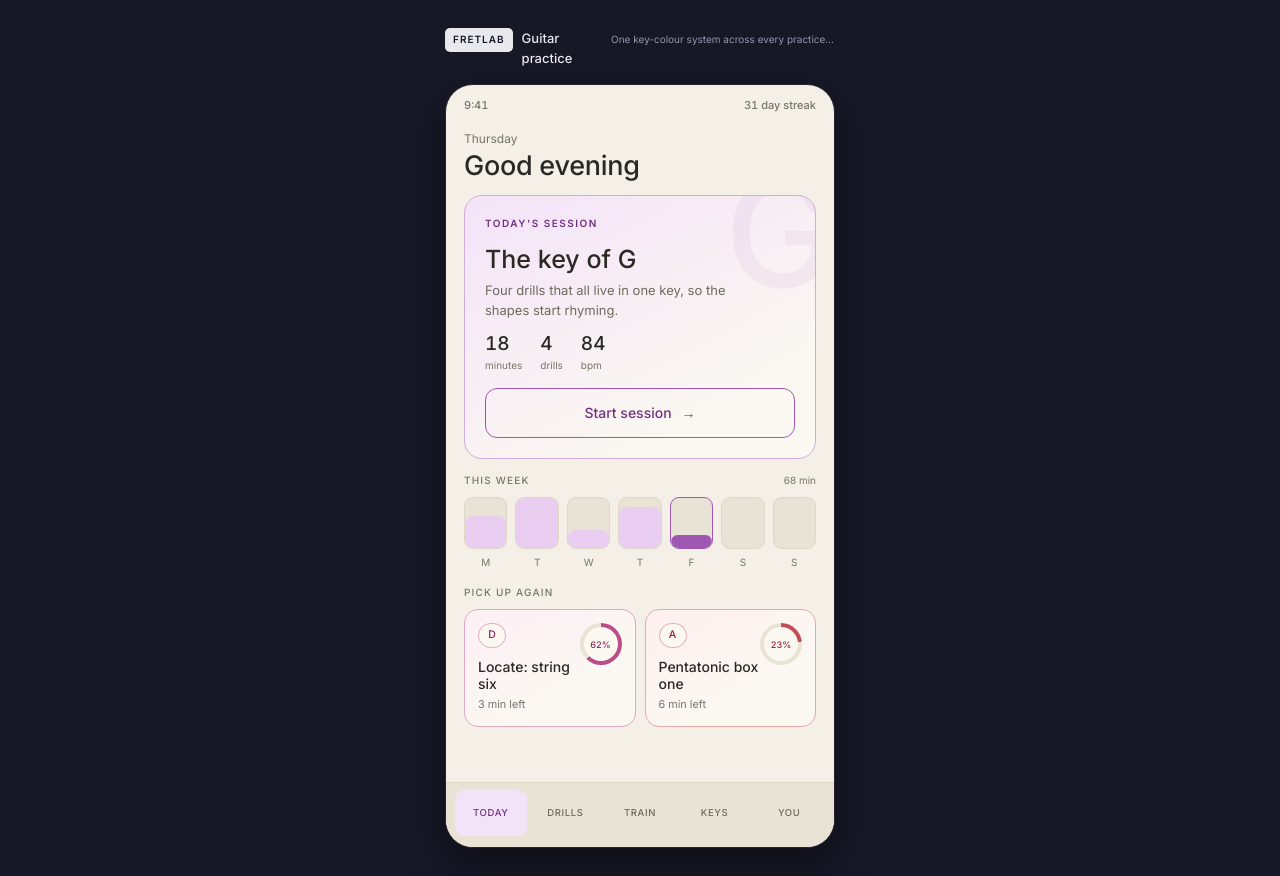
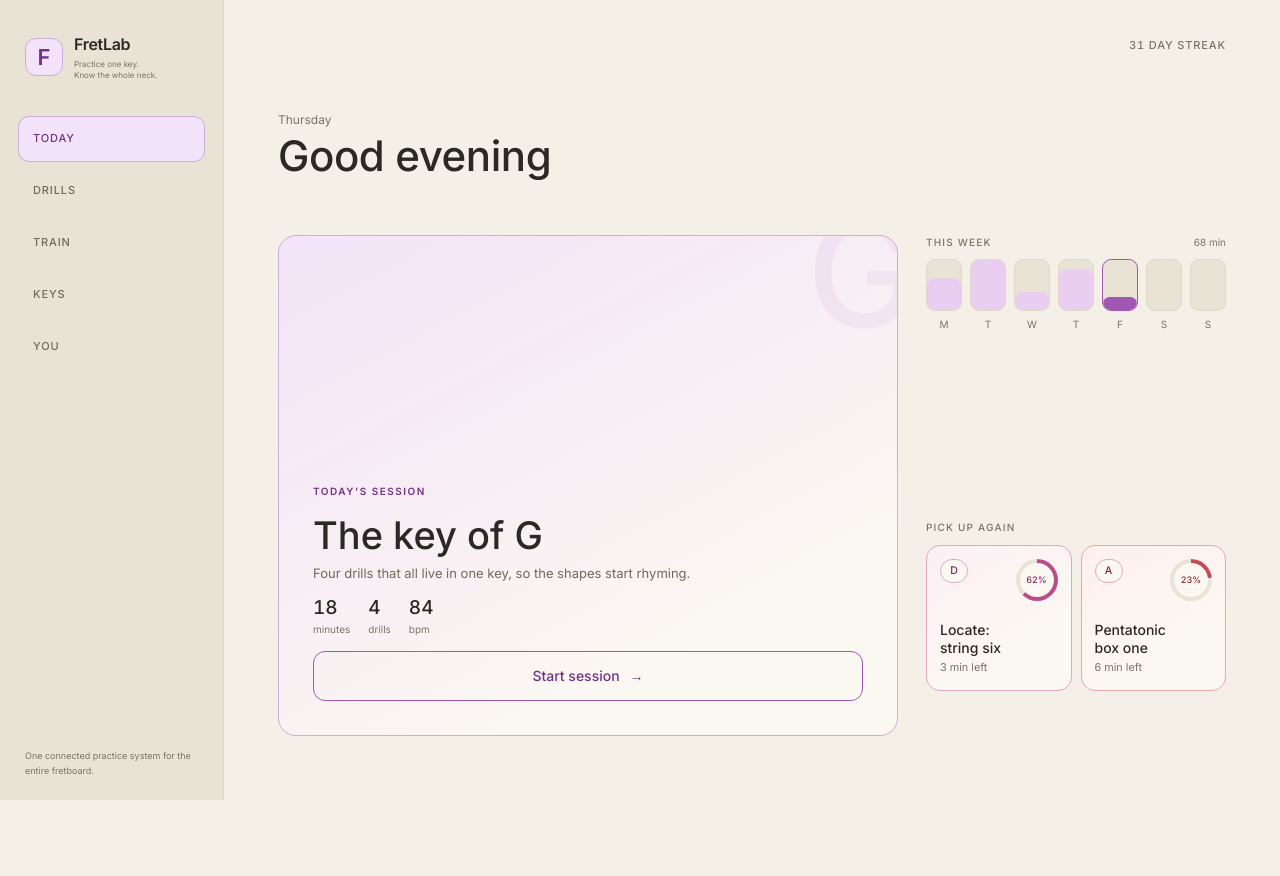
Before and after one commit to TechnicallyAustin/Fretlab, a Next.js app: page / in a window 1280 px wide. After the commit the page ends 800 px from the top, so only its background shows below. Built offline with nearby package versions, Linux system fonts and the light colour scheme.

Commit message:
Add FretLab desktop experience

```diff
--- a/app/globals.css
+++ b/app/globals.css
@@ -67,8 +67,11 @@ h1,h2,h3,p { margin:0; }
 .ring > span { position:relative; z-index:1; color:var(--key-ink); font-size:9px; font-weight:500; font-variant-numeric:tabular-nums; }
 
 .tab-bar { position:absolute; z-index:20; left:0; bottom:0; width:100%; display:flex; gap:3px; padding:7px 9px 11px; border:0; border-top:1px solid var(--line); border-radius:0; background:var(--sunken); box-shadow:none; backdrop-filter:none; }
+.desktop-brand,.desktop-nav-note { display:none; }
+.nav-items { width:100%; display:flex; flex:1; gap:3px; }
 .tab-bar button { flex:1; min-height:46px; display:flex; align-items:center; justify-content:center; border:0; border-radius:9px; background:transparent; color:var(--muted); cursor:pointer; font-size:9.5px; font-weight:500; letter-spacing:.07em; text-transform:uppercase; }
 .tab-bar button.active { background:var(--key-fill); color:var(--key-ink); }
+.view-runner .tab-bar,.view-summary .tab-bar,.view-drill-detail .tab-bar,.view-scale-detail .tab-bar,.view-routine-detail .tab-bar,.view-guided .tab-bar { display:none; }
 
 .chip-scroll { display:flex; gap:7px; overflow-x:auto; padding-bottom:3px; scrollbar-width:none; }
 .chip-scroll::-webkit-scrollbar { display:none; }
@@ -108,10 +111,10 @@ h1,h2,h3,p { margin:0; }
 .key-wheel svg { width:100%; height:100%; filter:drop-shadow(0 8px 17px rgba(60,50,30,.1)); }
 .key-wheel path { stroke:var(--paper); stroke-width:2; cursor:pointer; transition:filter .16s ease,opacity .16s ease; }
 .key-wheel g:hover path { filter:brightness(.97); }
-.wheel-label,.minor-label { position:absolute; transform:translate(-50%,-50%); pointer-events:none; }
-.wheel-label { border:0; background:transparent; color:color-mix(in srgb,var(--ink) 56%,transparent); font-size:15px; font-weight:600; }
+.wheel-label,.minor-label { position:absolute; transform:translate(-50%,-50%); }
+.wheel-label { z-index:2; border:0; background:transparent; color:color-mix(in srgb,var(--ink) 68%,transparent); cursor:pointer; font-size:15px; font-weight:600; }
 .wheel-label.selected { color:#fbf8f2; }
-.minor-label { color:color-mix(in srgb,var(--ink) 52%,transparent); font-size:10px; }
+.minor-label { color:color-mix(in srgb,var(--ink) 58%,transparent); font-size:10px; pointer-events:none; }
 .wheel-core { position:absolute; left:50%; top:50%; display:flex; flex-direction:column; align-items:center; gap:4px; transform:translate(-50%,-50%); }
 .wheel-core strong { font-size:38px; line-height:1; font-weight:500; }
 .wheel-core span { color:var(--key-ink); font-size:9px; font-weight:500; letter-spacing:.16em; text-transform:uppercase; }
@@ -288,6 +291,79 @@ h1,h2,h3,p { margin:0; }
 @keyframes sweep { from { opacity:0; transform:translateY(6px); } to { opacity:1; transform:none; } }
 @keyframes draw { from { stroke-dashoffset:400; } to { stroke-dashoffset:0; } }
 
+@media (min-width:900px) {
+  html,body { min-width:900px; background:var(--paper); }
+  .site-shell { min-height:100vh; display:block; padding:0; background:var(--paper); }
+  .design-caption { display:none; }
+  .app-frame { width:100%; height:auto; min-height:100vh; overflow:visible; border:0; border-radius:0; background:var(--paper); box-shadow:none; }
+  .screen-content { width:auto; max-width:1440px; height:auto; min-height:100vh; margin:0 auto; gap:20px; overflow:visible; padding:38px 54px 64px 278px; }
+  .status-bar { justify-content:flex-end; padding-top:0; font-size:11px; letter-spacing:.08em; text-transform:uppercase; }
+  .status-bar > span:first-child { display:none; }
+  .screen-heading { min-height:46px; }
+  .screen-heading h1 { font-size:36px; }
+
+  .tab-bar,.view-runner .tab-bar,.view-summary .tab-bar,.view-drill-detail .tab-bar,.view-scale-detail .tab-bar,.view-routine-detail .tab-bar,.view-guided .tab-bar { position:fixed; inset:0 auto 0 0; width:224px; display:flex; flex-direction:column; align-items:stretch; gap:30px; padding:28px 18px 22px; border:0; border-right:1px solid var(--line); background:var(--sunken); }
+  .desktop-brand { display:flex; align-items:center; gap:11px; padding:4px 7px; }
+  .desktop-brand > span { width:38px; height:38px; display:grid; place-items:center; border:1px solid var(--key-edge); border-radius:11px; background:var(--key-fill); color:var(--key-ink); font-size:22px; font-weight:600; }
+  .desktop-brand strong,.desktop-brand small { display:block; }
+  .desktop-brand strong { font-size:16px; font-weight:600; letter-spacing:-.02em; }
+  .desktop-brand small { margin-top:2px; color:var(--quiet); font-size:8px; line-height:1.45; }
+  .nav-items { width:auto; display:flex; flex:0 0 auto; flex-direction:column; gap:6px; }
+  .tab-bar button { flex:none; min-height:46px; justify-content:flex-start; padding:0 14px; border:1px solid transparent; border-radius:11px; font-size:11px; letter-spacing:.08em; }
+  .tab-bar button.active { border-color:var(--key-edge); background:var(--key-fill); }
+  .desktop-nav-note { display:block; margin:auto 7px 0; color:var(--quiet); font-size:9px; line-height:1.6; }
+
+  .today-screen { display:grid; grid-template-columns:minmax(0,1.35fr) minmax(300px,.65fr); grid-template-rows:auto auto minmax(230px,auto) auto; column-gap:28px; }
+  .today-screen > .status-bar,.today-screen > .today-greeting { grid-column:1 / -1; }
+  .today-screen > .session-hero { grid-column:1; grid-row:3 / 5; min-height:430px; display:flex; flex-direction:column; justify-content:flex-end; padding:34px; }
+  .today-screen > .session-hero h2 { max-width:480px; font-size:38px; }
+  .today-screen > .session-hero > p:not(.kicker) { max-width:470px; }
+  .today-screen > .section { grid-column:2; }
+  .today-greeting h1 { font-size:42px; }
+  .resume-grid > button { min-height:146px; }
+
+  .view-drills .drill-list { grid-template-columns:repeat(2,minmax(0,1fr)); gap:12px; }
+  .view-drills .drill-card { min-height:112px; }
+  .chip-scroll { flex-wrap:wrap; overflow:visible; }
+
+  .train-screen { display:grid; grid-template-columns:minmax(280px,.58fr) minmax(520px,1.42fr); grid-template-rows:auto auto auto 1fr; align-items:start; column-gap:30px; }
+  .train-screen > .status-bar { grid-column:1 / -1; }
+  .train-screen > .train-hero { grid-column:1; grid-row:2; min-height:260px; display:flex; flex-direction:column; justify-content:center; border:1px solid var(--key-edge); border-radius:18px; }
+  .train-screen > .fretboard { grid-column:2; grid-row:2 / 4; align-self:center; }
+  .train-screen > .stat-grid { grid-column:1; grid-row:3; }
+  .train-screen > .primary-action,.train-screen > .secondary-action { grid-column:1; grid-row:4; align-self:start; }
+
+  .keys-screen { display:grid; grid-template-columns:minmax(460px,.9fr) minmax(360px,1.1fr); grid-template-rows:auto 1fr; align-items:center; column-gap:54px; padding:38px 54px 64px 278px; }
+  .keys-screen > .status-bar { grid-column:1 / -1; align-self:start; }
+  .keys-screen > .key-wheel { grid-column:1; }
+  .keys-screen > .chord-section { grid-column:2; max-width:620px; }
+  .key-wheel { width:430px; height:430px; }
+  .chord-section .section-head h2 { font-size:12px; }
+  .chord-chips { gap:9px; margin-top:16px; }
+  .chord-chips > span { padding:9px 12px; font-size:13px; }
+  .chord-section > p { margin-top:22px; max-width:570px; font-size:15px; }
+
+  .view-progress > .screen-content { display:grid; grid-template-columns:minmax(370px,.8fr) minmax(460px,1.2fr); grid-template-rows:auto auto auto 1fr; align-items:start; column-gap:28px; }
+  .view-progress .status-bar,.view-progress .screen-heading { grid-column:1 / -1; }
+  .view-progress .dial-card { grid-column:1; grid-row:3 / 5; min-height:350px; grid-template-columns:1fr; align-content:center; justify-items:center; text-align:center; }
+  .view-progress .mini-stats { justify-content:center; }
+  .view-progress .chart-card { grid-column:2; grid-row:3; }
+  .view-progress .heat-card { grid-column:2; grid-row:4; }
+
+  .view-routines .routine-list { grid-template-columns:repeat(3,minmax(0,1fr)); gap:14px; }
+  .view-routines .routine-card { min-height:245px; display:flex; flex-direction:column; }
+  .view-routines .routine-bands { margin-top:auto; }
+  .view-grouped .group-list { grid-template-columns:repeat(2,minmax(0,1fr)); gap:30px; }
+
+  .detail-screen,.flow-screen,.summary-screen,.key-detail-screen { max-width:1180px; }
+  .detail-screen .fretboard,.flow-screen .fretboard { margin-block:8px; }
+  .detail-screen .sticky-action { max-width:900px; align-self:center; width:100%; }
+  .summary-screen > article { width:min(720px,100%); align-self:center; }
+  .summary-screen > .action-row { width:min(720px,100%); align-self:center; }
+  .guided-hero { width:min(700px,100%); align-self:center; }
+  .guided-screen .up-next,.guided-screen .transport { width:min(700px,100%); align-self:center; }
+}
+
 @media (max-width:430px), (max-height:810px) and (max-width:760px) {
   .site-shell { display:block; min-height:100dvh; padding:0; }
   .design-caption { display:none; }
--- a/app/page.tsx
+++ b/app/page.tsx
@@ -140,7 +140,7 @@ function AppHeader({ title, meta, onBack, action }: { title: string; meta?: stri
 
 function BottomNav({ active, go }: { active: View; go: (view: View) => void }) {
   const items: { label: string; view: View }[] = [{ label:"Today",view:"today" },{ label:"Drills",view:"drills" },{ label:"Train",view:"train" },{ label:"Keys",view:"keys" },{ label:"You",view:"progress" }];
-  return <nav className="tab-bar" aria-label="Primary navigation">{items.map((item) => <button key={item.label} onClick={() => go(item.view)} className={item.view === active ? "active" : ""}>{item.label}</button>)}</nav>;
+  return <nav className="tab-bar" aria-label="Primary navigation"><div className="desktop-brand" aria-label="FretLab"><span>F</span><div><strong>FretLab</strong><small>Practice one key.<br/>Know the whole neck.</small></div></div><div className="nav-items">{items.map((item) => <button key={item.label} onClick={() => go(item.view)} className={item.view === active ? "active" : ""}>{item.label}</button>)}</div><p className="desktop-nav-note">One connected practice system for the entire fretboard.</p></nav>;
 }
 
 function Today({ go, sessionKey }: { go: (view: View) => void; sessionKey: KeyName }) {
@@ -171,7 +171,7 @@ function Train({ selectedKey, setSelectedKey }: { selectedKey: KeyName; setSelec
 
 function CircleOfFifths({ selectedKey, onSelect }: { selectedKey: KeyName; onSelect: (key: KeyName) => void }) {
   const selected = FIFTHS.indexOf(selectedKey);
-  return <div className="key-wheel"><svg viewBox="0 0 316 316" role="img" aria-label="Interactive circle of fifths">{FIFTHS.map((key,index) => { const distance = (index-selected+12)%12; const near = distance === 0 || distance === 1 || distance === 11; const h = keyHue(key); return <g key={key} role="button" tabIndex={0} aria-label={`Select ${key} major`} onClick={() => onSelect(key)} onKeyDown={(event) => { if(event.key === "Enter" || event.key === " ") onSelect(key); }}><path d={wedge(158,158,106,150,index*30-14.4,index*30+14.4)} fill={distance === 0 ? `oklch(.62 .16 ${h})` : near ? `oklch(.885 .06 ${h})` : `oklch(.955 .014 ${h})`}/><path d={wedge(158,158,64,102,index*30-14.4,index*30+14.4)} fill={near ? `oklch(.935 .032 ${h})` : `oklch(.975 .008 ${h})`}/></g>; })}<circle cx="158" cy="158" r="58" fill="var(--key-fill-2)" stroke="var(--key-edge)"/></svg>{FIFTHS.map((key,index) => { const outer = polar(158,158,128,index*30); const inner = polar(158,158,84,index*30); return <div key={key}><button onClick={() => onSelect(key)} className={`wheel-label ${selectedKey === key ? "selected" : ""}`} style={{ left:`${outer[0]/3.16*100}%`,top:`${outer[1]/3.16*100}%` }}>{key}</button><span className="minor-label" style={{ left:`${inner[0]/3.16*100}%`,top:`${inner[1]/3.16*100}%` }}>{majorScale(key)[5]}m</span></div>; })}<div className="wheel-core"><strong>{selectedKey}</strong><span>major</span></div></div>;
+  return <div className="key-wheel"><svg viewBox="0 0 316 316" role="img" aria-label="Interactive circle of fifths">{FIFTHS.map((key,index) => { const distance = (index-selected+12)%12; const near = distance === 0 || distance === 1 || distance === 11; const h = keyHue(key); return <g key={key} role="button" tabIndex={0} aria-label={`Select ${key} major`} onClick={() => onSelect(key)} onKeyDown={(event) => { if(event.key === "Enter" || event.key === " ") onSelect(key); }}><path d={wedge(158,158,106,150,index*30-14.4,index*30+14.4)} fill={distance === 0 ? `oklch(.62 .16 ${h})` : near ? `oklch(.885 .06 ${h})` : `oklch(.955 .014 ${h})`}/><path d={wedge(158,158,64,102,index*30-14.4,index*30+14.4)} fill={near ? `oklch(.935 .032 ${h})` : `oklch(.975 .008 ${h})`}/></g>; })}<circle cx="158" cy="158" r="58" fill="var(--key-fill-2)" stroke="var(--key-edge)"/></svg>{FIFTHS.map((key,index) => { const outer = polar(158,158,128,index*30); const inner = polar(158,158,84,index*30); return <div key={key}><button onClick={() => onSelect(key)} className={`wheel-label ${selectedKey === key ? "selected" : ""}`} style={{ left:`${outer[0]/316*100}%`,top:`${outer[1]/316*100}%` }}>{key}</button><span className="minor-label" style={{ left:`${inner[0]/316*100}%`,top:`${inner[1]/316*100}%` }}>{majorScale(key)[5]}m</span></div>; })}<div className="wheel-core"><strong>{selectedKey}</strong><span>major</span></div></div>;
 }
 
 function Keys({ selectedKey, setSelectedKey, go }: { selectedKey: KeyName; setSelectedKey: (key: KeyName) => void; go: (view: View) => void }) {
@@ -242,7 +242,7 @@ export default function FretLabPage() {
     <div className="design-caption" aria-hidden="true"><span>FretLab</span><strong>Guitar practice</strong><small>One key-colour system across every practice surface.</small></div>
     <div className={`app-frame view-${view}`}>
       {view === "today" && <Today go={go} sessionKey={sessionKey}/>} {view === "drills" && <Drills go={go}/>} {view === "train" && <Train selectedKey={selectedKey} setSelectedKey={setSelectedKey}/>} {view === "keys" && <Keys selectedKey={selectedKey} setSelectedKey={setSelectedKey} go={go}/>} {view === "progress" && <Progress go={go}/>} {view === "routines" && <Routines go={go}/>} {view === "runner" && <Runner go={go} sessionKey={sessionKey}/>} {view === "summary" && <Summary go={go}/>} {view === "grouped" && <GroupedDrills go={go}/>} {view === "drill-detail" && <DrillDetail go={go} sessionKey={sessionKey}/>} {view === "key-detail" && <KeyDetail go={go} selectedKey={selectedKey}/>} {view === "scale-detail" && <ScaleDetail go={go} selectedKey={selectedKey}/>} {view === "routine-detail" && <RoutineDetail go={go} sessionKey={sessionKey}/>} {view === "guided" && <Guided go={go}/>}
-      {!(["runner","summary","drill-detail","scale-detail","routine-detail","guided"] as View[]).includes(view) && <BottomNav active={primaryView} go={go}/>}
+      <BottomNav active={primaryView} go={go}/>
     </div>
   </main>;
 }
```
